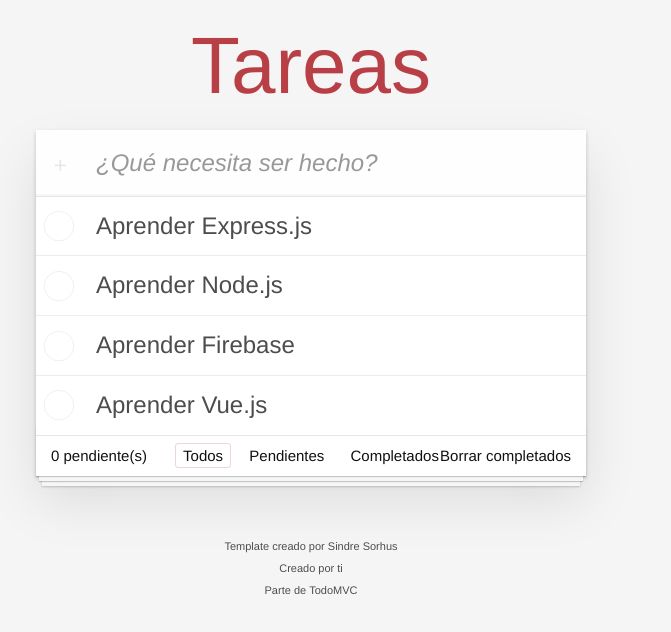
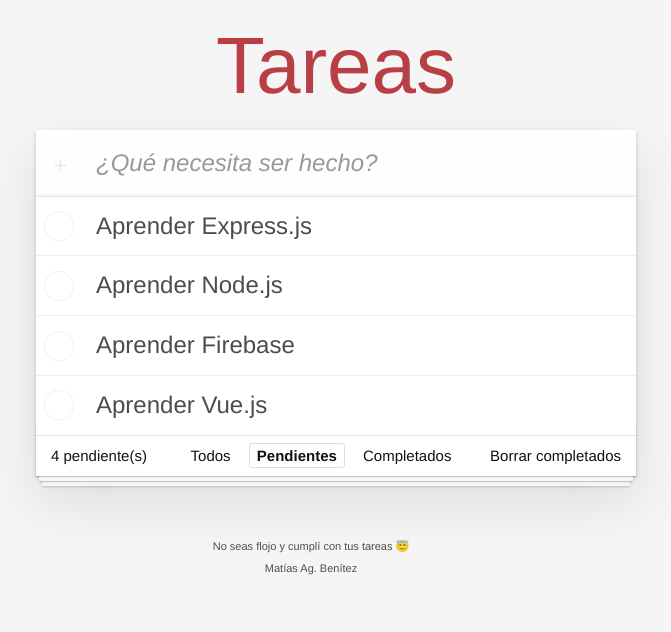
Before and after one commit to matiasagbenitez/todolist-vite, a website built with Vite: page index.html in a window 1280 px wide. Both pictures are taken after a click on the link "Pendientes". Shown: the whole page, without its empty margins (329-1000 px from the left). Built offline with nearby package versions, Linux system fonts and the light colour scheme.

Commit message:
se finalizaron las últimas funcionalidades

```diff
--- a/src/store/todo.store.js
+++ b/src/store/todo.store.js
@@ -1,6 +1,6 @@
 import { Todo } from '../todos/models/todo.model.js';
 
-const Filters = {
+export const Filters = {
     All: 'all',
     Completed: 'completed',
     Pending: 'pending'
@@ -84,7 +84,7 @@
  * Esta función elimina todos los TODOs completados
  */
 const deleteCompletedTodos = () => {
-    state.todos = state.todos.filter(todo => todo.done);
+    state.todos = state.todos.filter(todo => !todo.done);
     saveStateToLocalStorage();
 }
 
--- a/src/todos/app.html
+++ b/src/todos/app.html
@@ -9,24 +9,7 @@
         <input id="toggle-all" class="toggle-all" type="checkbox">
         <label for="toggle-all">Mark all as complete</label>
         <ul class="todo-list">
-            <!-- These are here just to show the structure of the list items -->
-            <!-- List items should get the class "editing" when editing and "completed" when marked as completed -->
-            <!-- <li class="completed" data-id="abc">
-                <div class="view">
-                    <input class="toggle" type="checkbox" checked>
-                    <label>Probar JavaScript</label>
-                    <button class="destroy"></button>
-                </div>
-                <input class="edit" value="Create a TodoMVC template">
-            </li> -->
-            <!-- <li>
-                <div class="view">
-                    <input class="toggle" type="checkbox">
-                    <label>Comprar un unicornio</label>
-                    <button class="destroy"></button>
-                </div>
-                <input class="edit" value="Rule the web">
-            </li> -->
+            <!-- Lista de TODOS -->
         </ul>
     </section>
 
@@ -37,7 +20,7 @@
         <!-- Remove this if you don't implement routing -->
         <ul class="filters">
             <li>
-                <a class="selected filtro" class="selected" href="#/">Todos</a>
+                <a class="filtro" class="selected" href="#/">Todos</a>
             </li>
             <li>
                 <a class="filtro" href="#/active">Pendientes</a>
@@ -45,19 +28,15 @@
             <li>
                 <a class="filtro" href="#/completed">Completados</a>
             </li>
-            <li>
-
-            </li>
         </ul>
+        <!-- Hidden if no completed items are left ↓ -->
         <button class="clear-completed">Borrar completados</button>
-        <!-- Hidden if no completed items are left ↓ -->
     </footer>
 </section>
 
 
 <footer class="info">
-    <p>Template creado por <a href="http://sindresorhus.com">Sindre Sorhus</a></p>
-    <!-- Change this out with your name and url ↓ -->
-    <p>Creado por <a href="http://todomvc.com">ti</a></p>
-    <p>Parte de <a href="http://todomvc.com">TodoMVC</a></p>
+    <p>No seas flojo y cumplí con tus tareas &#x1F607;</p>
+    <p>Matías Ag. Benítez</p>
+
 </footer>
--- a/src/todos/app.js
+++ b/src/todos/app.js
@@ -1,10 +1,13 @@
 import html from './app.html?raw';
-import todoStore from '../store/todo.store';
+import todoStore, { Filters } from '../store/todo.store';
 import { renderTodos } from './usecases';
 
 const ElementIDs = {
     TODO_LIST: '.todo-list',
     NEW_TODO_INPUT: '#new-todo-input',
+    CLEAR_COMPLETED: '.clear-completed',
+    TODO_FILTERS: '.filtro',
+    PENDING_COUNT: '#pending-count'
 }
 
 /**
@@ -16,6 +19,12 @@
     const displayTodos = () => {
         const todos = todoStore.getTodos(todoStore.getCurrentFilter());
         renderTodos(ElementIDs.TODO_LIST, todos);
+        updatePendingTodosCount();
+    }
+
+    const updatePendingTodosCount = () => {
+        const pendingTodosCount = todoStore.getTodos(Filters.Pending).length;
+        document.querySelector(ElementIDs.PENDING_COUNT).innerHTML = pendingTodosCount;
     }
 
     // Se ejecuta cuando la función App es invocada
@@ -29,6 +38,8 @@
     // Referencias a los elementos del DOM
     const newTodoInput = document.querySelector(ElementIDs.NEW_TODO_INPUT);
     const todoListUL = document.querySelector(ElementIDs.TODO_LIST);
+    const clearCompletedButton = document.querySelector(ElementIDs.CLEAR_COMPLETED);
+    const todoFilters = document.querySelectorAll(ElementIDs.TODO_FILTERS);
 
     // Listeners
     newTodoInput.addEventListener('keyup', (event) => {
@@ -50,4 +61,33 @@
             displayTodos();
         }
     });
+
+    clearCompletedButton.addEventListener('click', () => {
+        todoStore.deleteCompletedTodos();
+        displayTodos();
+    });
+
+    todoFilters.forEach(element => {
+        element.addEventListener('click', (element) => {
+            todoFilters.forEach(element => element.classList.remove('selected'));
+            element.target.classList.add('selected');
+
+            switch(element.target.text) {
+                case 'Todos':
+                    todoStore.setFilter(Filters.All);
+                    break;
+                case 'Pendientes':
+                    todoStore.setFilter(Filters.Pending);
+                    break;
+                case 'Completados':
+                    todoStore.setFilter(Filters.Completed);
+                    break;
+                default:
+                    throw new Error('Filtro no soportado');
+            }
+
+            displayTodos();
+        });
+    });
+
 }
--- a/style.css
+++ b/style.css
@@ -44,6 +44,7 @@
 .todoapp {
   background: #fff;
   margin: 130px 0 40px 0;
+  width: 600px;
   position: relative;
   box-shadow: 0 2px 4px 0 rgba(0, 0, 0, 0.2), 0 25px 50px 0 rgba(0, 0, 0, 0.1);
 }
@@ -263,6 +264,8 @@
   text-align: center;
   font-size: 15px;
   border-top: 1px solid #e6e6e6;
+  display: flex;
+  justify-content: space-between;
 }
 
 .footer:before {
@@ -292,7 +295,7 @@
   padding: 0;
   list-style: none;
   position: absolute;
-  right: 0;
+  right: 30px;
   left: 0;
 }
 
@@ -315,6 +318,7 @@
 
 .filters li a.selected {
   border-color: rgba(175, 47, 47, 0.2);
+  font-weight: 700;
 }
 
 .clear-completed,
```
